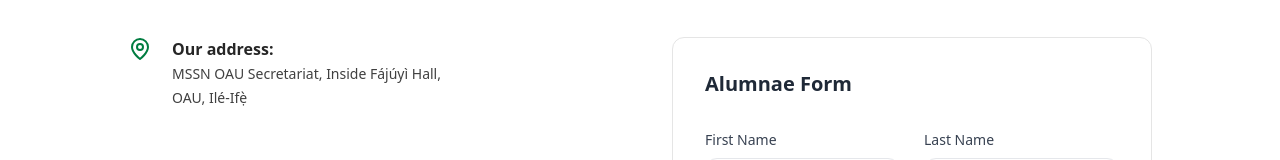
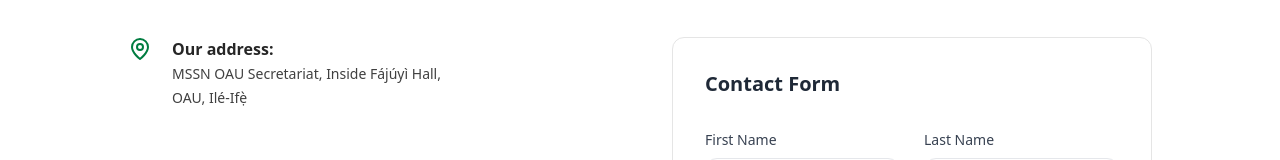
Before and after one commit to Webmyn001/MSSN-OAU, a SvelteKit app: page /contact in a window 1280 px wide. Shown: the part 443-603 px from the top of the page. Built offline with nearby package versions, Linux system fonts and the light colour scheme; a web font is replaced by a local one.

Commit message:
Update +page.svelte
inserted title prop to ContactForm

```diff
--- a/src/routes/contact/+page.svelte
+++ b/src/routes/contact/+page.svelte
@@ -76,7 +76,7 @@
         <!-- Contact -->
         <div class="grid grid-cols-1 md:grid-cols-2 gap-x-10 lg:gap-x-16">
             <div class="md:order-2 border-b border-primary-800 pb-10 mb-10 md:border-b-0 md:pb-0 md:mb-0">
-                <ContactForm wrapperClass="mx-auto" />
+                <ContactForm title="Contact Form" wrapperClass="mx-auto" />
             </div>
             <!-- End Contact -->
 
```
